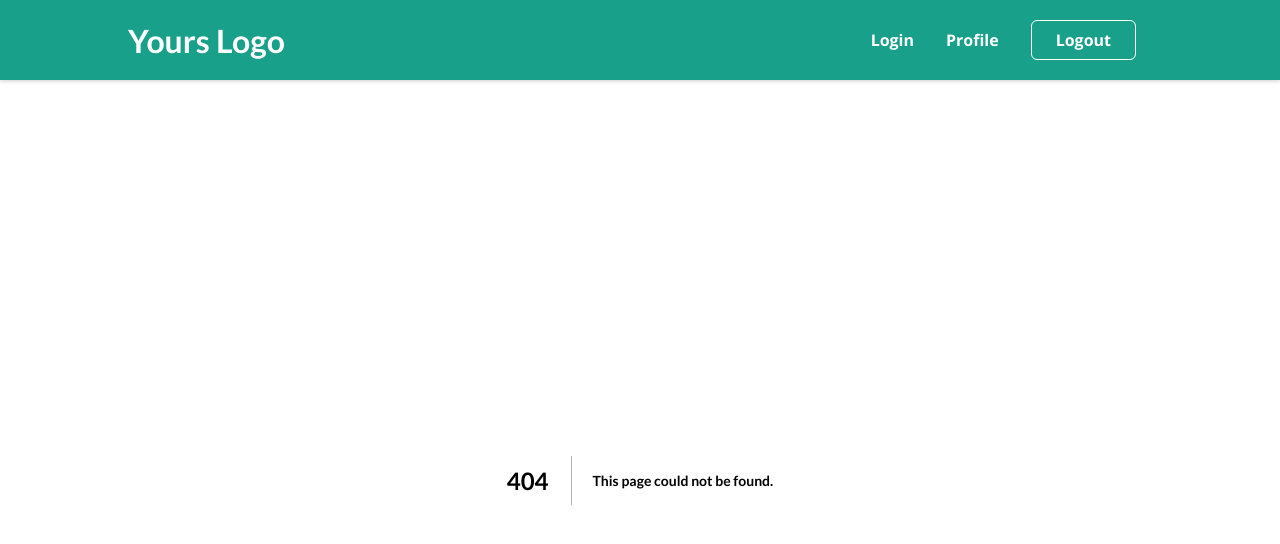
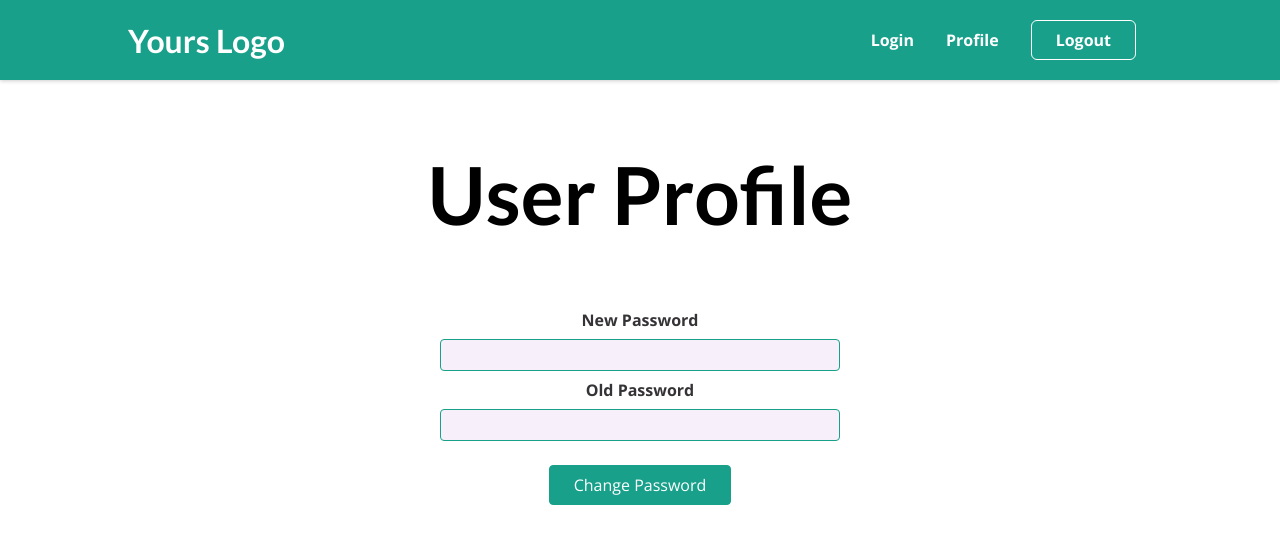
Before and after one commit to OlegGorod/nextAuthPractice, a Next.js app: page /profile in a window 1280 px wide. Before the commit this address had no page. Shown: the top 544 px of the page. Built offline with nearby package versions, Linux system fonts and the light colour scheme.

Commit message:
added profile page with form to change the pass

```diff
--- /dev/null
+++ b/components/profile/profile-form.js
@@ -0,0 +1,21 @@
+import classes from './profile-form.module.css'
+
+function ProfileForm() {
+    return (
+        <form className={classes.form}>
+            <div className={classes.control}>
+                <label htmlFor='new-password'>New Password</label>
+                <input type='password' id='new-password' />
+            </div>
+            <div className={classes.control}>
+                <label htmlFor='old-password'>Old Password</label>
+                <input type='password' id='old-password' />
+            </div>
+            <div className={classes.action}>
+                <button>Change Password</button>
+            </div>
+        </form>
+    )
+}
+
+export default ProfileForm
--- /dev/null
+++ b/components/profile/profile-form.module.css
@@ -0,0 +1,45 @@
+.form {
+    width: 95%;
+    max-width: 25rem;
+    margin: 2rem auto;
+  }
+
+  .control {
+    margin-bottom: 0.5rem;
+  }
+
+  .control label {
+    font-weight: bold;
+    margin-bottom: 0.5rem;
+    color: #353336;
+    display: block;
+  }
+
+  .control input {
+    display: block;
+    font: inherit;
+    width: 100%;
+    border-radius: 4px;
+    border: 1px solid #18a08a;
+    padding: 0.25rem;
+    background-color: #f7f0fa;
+  }
+
+  .action {
+    margin-top: 1.5rem;
+  }
+
+  .action button {
+    font: inherit;
+    cursor: pointer;
+    padding: 0.5rem 1.5rem;
+    border-radius: 4px;
+    background-color: #18a08a;
+    color: white;
+    border: 1px solid #18a08a;
+  }
+
+  .action button:hover {
+    background-color: #48b08f;
+    border-color: #48b08f;
+  }
--- /dev/null
+++ b/components/profile/user-profile.js
@@ -0,0 +1,13 @@
+import ProfileForm from './profile-form'
+import classes from './user-profile.module.css'
+
+function UserProfile() {
+    return (
+        <section className={classes.profile}>
+            <h1>User Profile</h1>
+            <ProfileForm/>
+        </section>
+    )
+}
+
+export default UserProfile
--- /dev/null
+++ b/components/profile/user-profile.module.css
@@ -0,0 +1,8 @@
+.profile {
+    margin: 3rem auto;
+    text-align: center;
+  }
+
+  .profile h1 {
+    font-size: 5rem;
+  }
--- /dev/null
+++ b/pages/profile.js
@@ -0,0 +1,7 @@
+import UserProfile from "../components/profile/user-profile"
+
+function ProfilePage() {
+    return <UserProfile/>
+}
+
+export default ProfilePage
```
